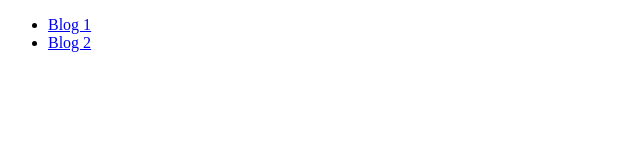
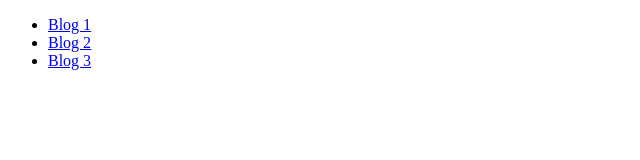
Before and after one commit to amspokrm577/CS347_Ross, a plain HTML site: page index.html in a window 1280 px wide. Shown: the full height of the page, 0-640 px from the left. Drawn offline with Linux system fonts and the light colour scheme.

Commit message:
Changed index for blog 3

```diff
--- a/index.html
+++ b/index.html
@@ -10,6 +10,7 @@
     <ul>
         <li><a href="blog1.html">Blog 1</a></li>
         <li><a href="blog2.html">Blog 2</a></li>
+        <li><a href="blog3.html">Blog 3</a></li>
     </ul>
 
     <!-- <a href ="http://" -->
```
